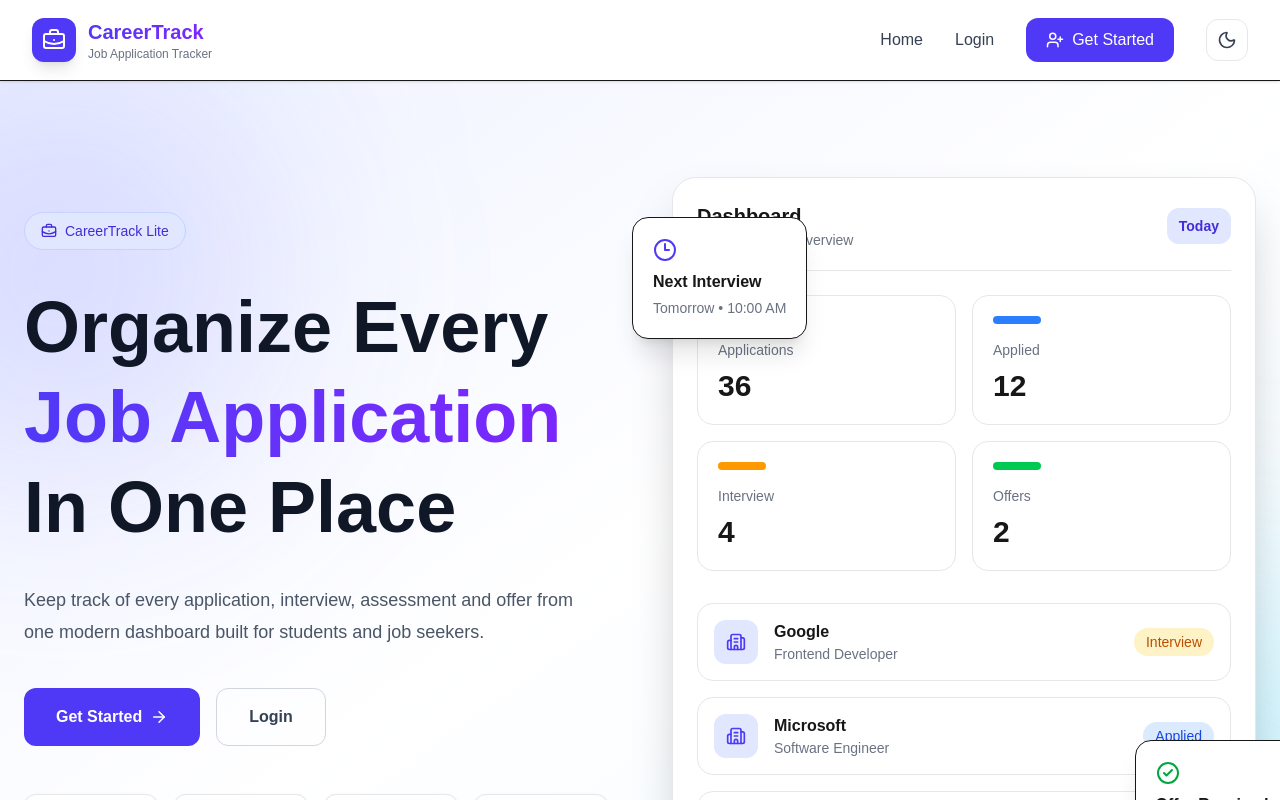
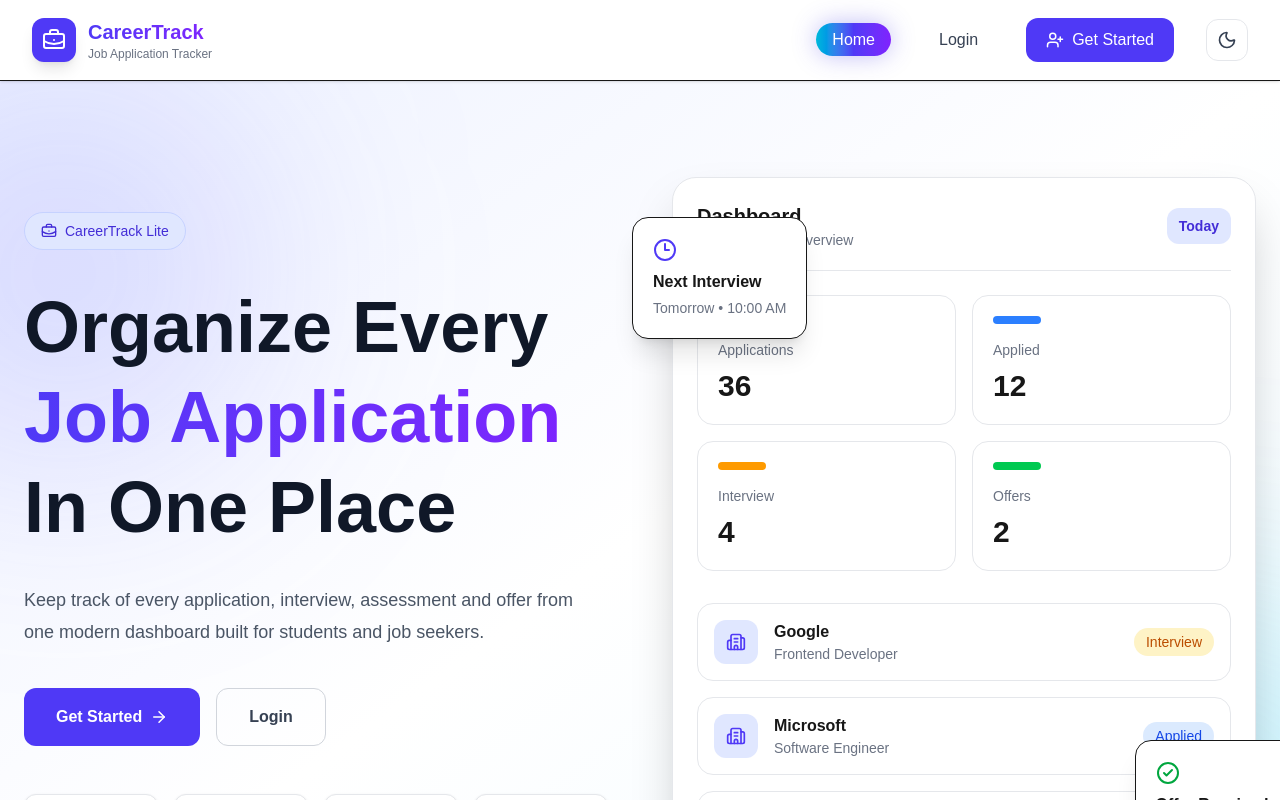
Before and after one commit to saikatse85/careertrack-client, a Next.js app: page / in a window 1280 px wide. Shown: the top 800 px of the page. Built offline with nearby package versions, Linux system fonts and the light colour scheme; no server answers.

Commit message:
added some style

```diff
--- /dev/null
+++ b/src/components/NavMenuLink.tsx
@@ -0,0 +1,80 @@
+"use client";
+
+import Link from "next/link";
+import { usePathname } from "next/navigation";
+import { motion } from "framer-motion";
+
+interface NavMenuLinkProps {
+  href: string;
+  text: string;
+}
+
+export default function NavMenuLink({ href, text }: NavMenuLinkProps) {
+  const pathname = usePathname();
+
+  const active =
+    pathname === href || (href !== "/" && pathname.startsWith(href));
+
+  return (
+    <motion.div
+      whileHover={{
+        y: -2,
+        scale: 1.04,
+      }}
+      whileTap={{
+        scale: 0.98,
+      }}
+    >
+      <Link
+        href={href}
+        className="
+          group
+          relative
+          overflow-hidden
+          rounded-full
+          px-4
+          py-2
+          font-medium
+        "
+      >
+        <motion.span
+          layoutId={active ? "navbar-indicator" : undefined}
+          transition={{
+            type: "spring",
+            stiffness: 450,
+            damping: 35,
+          }}
+          className={`
+            absolute
+            inset-0
+            rounded-full
+            bg-gradient-to-r
+            from-cyan-500
+            via-indigo-600
+            to-violet-600
+            shadow-[0_0_25px_rgba(79,70,229,0.35)]
+            transition-all
+            duration-300
+            ${active ? "opacity-100" : "opacity-0 group-hover:opacity-100"}
+          `}
+        />
+
+        <span
+          className={`
+            relative
+            z-10
+            transition-colors
+            duration-300
+            ${
+              active
+                ? "text-white"
+                : "text-gray-700 group-hover:text-white dark:text-gray-300"
+            }
+          `}
+        >
+          {text}
+        </span>
+      </Link>
+    </motion.div>
+  );
+}
--- a/src/components/Navbar.tsx
+++ b/src/components/Navbar.tsx
@@ -5,6 +5,7 @@ import { useContext, useEffect, useState } from "react";
 import { Menu, X, Sun, Moon, BriefcaseBusiness, UserPlus } from "lucide-react";
 import { useTheme } from "next-themes";
 import { AuthContext } from "@/context/AuthContext";
+import NavMenuLink from "./NavMenuLink";
 
 export default function Navbar() {
   const [open, setOpen] = useState(false);
@@ -117,15 +118,39 @@ export default function Navbar() {
               gap-8
               "
             >
-              <NavLink href="/" text="Home" />
+              <NavMenuLink href="/" text="Home" />
 
               {user ? (
                 <>
-                  <NavLink href="/dashboard" text="Dashboard" />
+                  <NavMenuLink href="/dashboard" text="Dashboard" />
 
                   <Link
                     href="/dashboard"
-                    className="font-medium text-gray-700 transition hover:text-indigo-600 dark:text-gray-300 dark:hover:text-indigo-400"
+                    className="inline-flex
+    items-center
+    rounded-full
+    border
+    border-gray-200
+    bg-white/70
+    px-4
+    py-2
+    font-semibold
+    text-gray-700
+    backdrop-blur-md
+    transition-all
+    duration-300
+    hover:-translate-y-0.5
+    hover:border-indigo-500
+    hover:bg-gradient-to-r
+    hover:from-cyan-500
+    hover:via-indigo-600
+    hover:to-violet-600
+    hover:text-white
+    hover:shadow-xl
+    dark:border-gray-700
+    dark:bg-gray-900/60
+    dark:text-gray-300
+    dark:hover:text-white"
                   >
                     {user.name}
                   </Link>
@@ -139,7 +164,7 @@ export default function Navbar() {
                 </>
               ) : (
                 <>
-                  <NavLink href="/auth" text="Login" />
+                  <NavMenuLink href="/auth" text="Login" />
 
                   <Link
                     href="/auth"
--- a/src/components/dashboard/DashboardNavbar.tsx
+++ b/src/components/dashboard/DashboardNavbar.tsx
@@ -132,7 +132,31 @@ export default function DashboardNavbar() {
           {/* User */}
           <Link
             href="/dashboard/profile"
-            className="flex items-center gap-3 rounded-xl border border-gray-300 px-3 py-2 transition hover:bg-gray-100 dark:border-gray-700 dark:hover:bg-gray-800"
+            className="flex items-center gap-3 inline-flex
+    items-center
+    rounded-full
+    border
+    border-gray-200
+    bg-white/70
+    px-4
+    py-2
+    font-semibold
+    text-gray-700
+    backdrop-blur-md
+    transition-all
+    duration-300
+    hover:-translate-y-0.5
+    hover:border-indigo-500
+    hover:bg-gradient-to-r
+    hover:from-cyan-500
+    hover:via-indigo-600
+    hover:to-violet-600
+    hover:text-white
+    hover:shadow-xl
+    dark:border-gray-700
+    dark:bg-gray-900/60
+    dark:text-gray-300
+    dark:hover:text-white"
           >
             <div className="flex h-10 w-10 items-center justify-center rounded-full bg-indigo-600 font-bold text-white">
               {initials}
```
